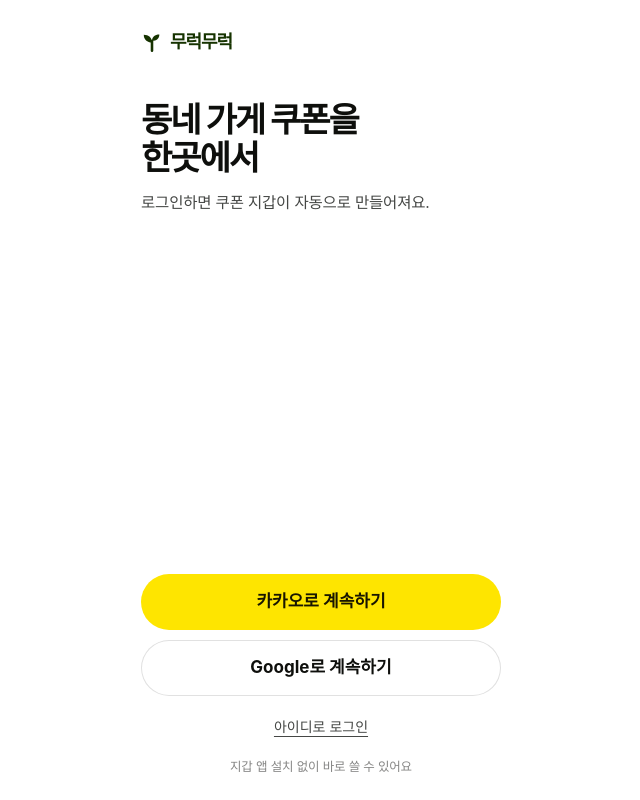
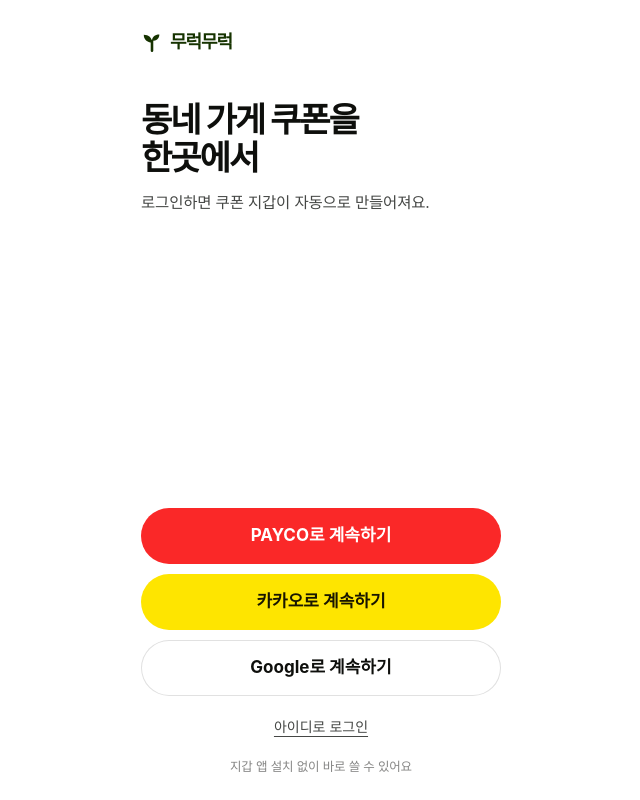
Before and after one commit to MureokMureok/muruk-muruk, a React (Vite) app in the folder frontend/: page /login in a window 1280 px wide. Shown: the whole page, without its empty margins (319-959 px from the left). Built offline with nearby package versions, Linux system fonts and the light colour scheme; a web font is replaced by a local one.

Commit message:
feat: 로그인 화면에 PAYCO 로그인 버튼 추가 (모의)

```diff
--- a/frontend/src/auth/mockAuth.js
+++ b/frontend/src/auth/mockAuth.js
@@ -34,7 +34,7 @@ export async function loginWithId(id, password) {
   return save({ id: found.id, name: found.name, role: found.role })
 }
 
-// 카카오·Google 로그인 (모의). 실제 OAuth 연결 전이라 항상 소비자로 로그인된다.
+// PAYCO·카카오·Google 로그인 (모의). 실제 OAuth 연결 전이라 항상 소비자로 로그인된다.
 export async function loginWithSocial(provider) {
   return save({ id: `${provider}-demo`, name: '지민', role: ROLES.CONSUMER, provider })
 }
--- a/frontend/src/index.css
+++ b/frontend/src/index.css
@@ -80,6 +80,11 @@ button {
   background: #fff;
   box-shadow: inset 0 0 0 1px var(--line);
   color: var(--ink);
+}
+/* PAYCO 빨강 바탕 + 흰 글씨 (색상값은 공식 가이드 확인 전 근사값) */
+.p-payco {
+  background: #fa2828;
+  color: #fff;
 }
 .p-kakao {
   background: #fee500;
--- a/frontend/src/pages/LoginPage.jsx
+++ b/frontend/src/pages/LoginPage.jsx
@@ -94,6 +94,10 @@ function LoginPage() {
         </form>
       ) : (
         <div className="login-actions">
+          {/* PAYCO: NHN 서비스라 맨 위에 둠. 지금은 다른 소셜 버튼처럼 모의 로그인 */}
+          <button className="pill lg p-payco full" onClick={() => handleSocial('payco')}>
+            PAYCO로 계속하기
+          </button>
           <button className="pill lg p-kakao full" onClick={() => handleSocial('kakao')}>
             카카오로 계속하기
           </button>
```
Also changed, not shown: 1 other file (tests, documents, lock files or other folders).
